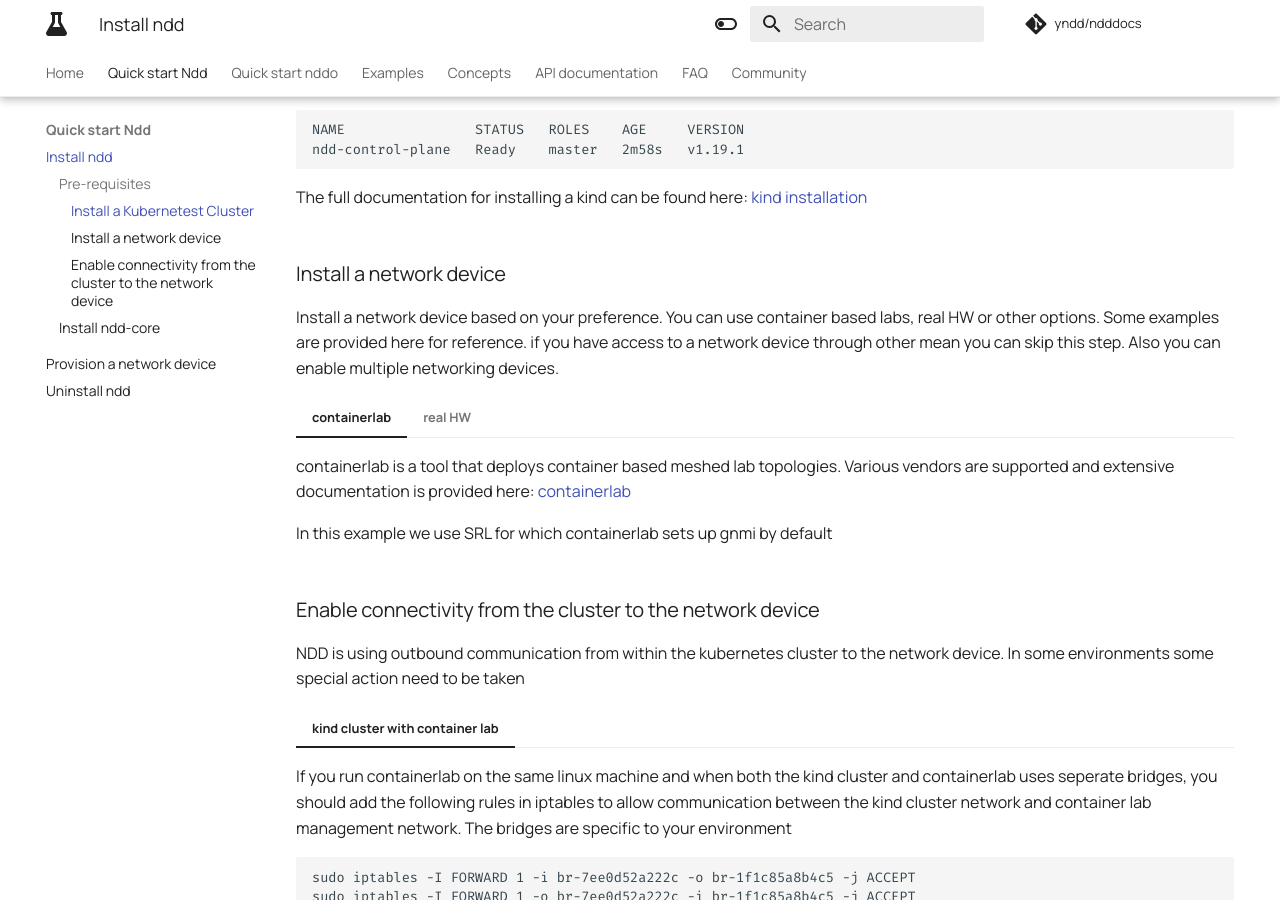
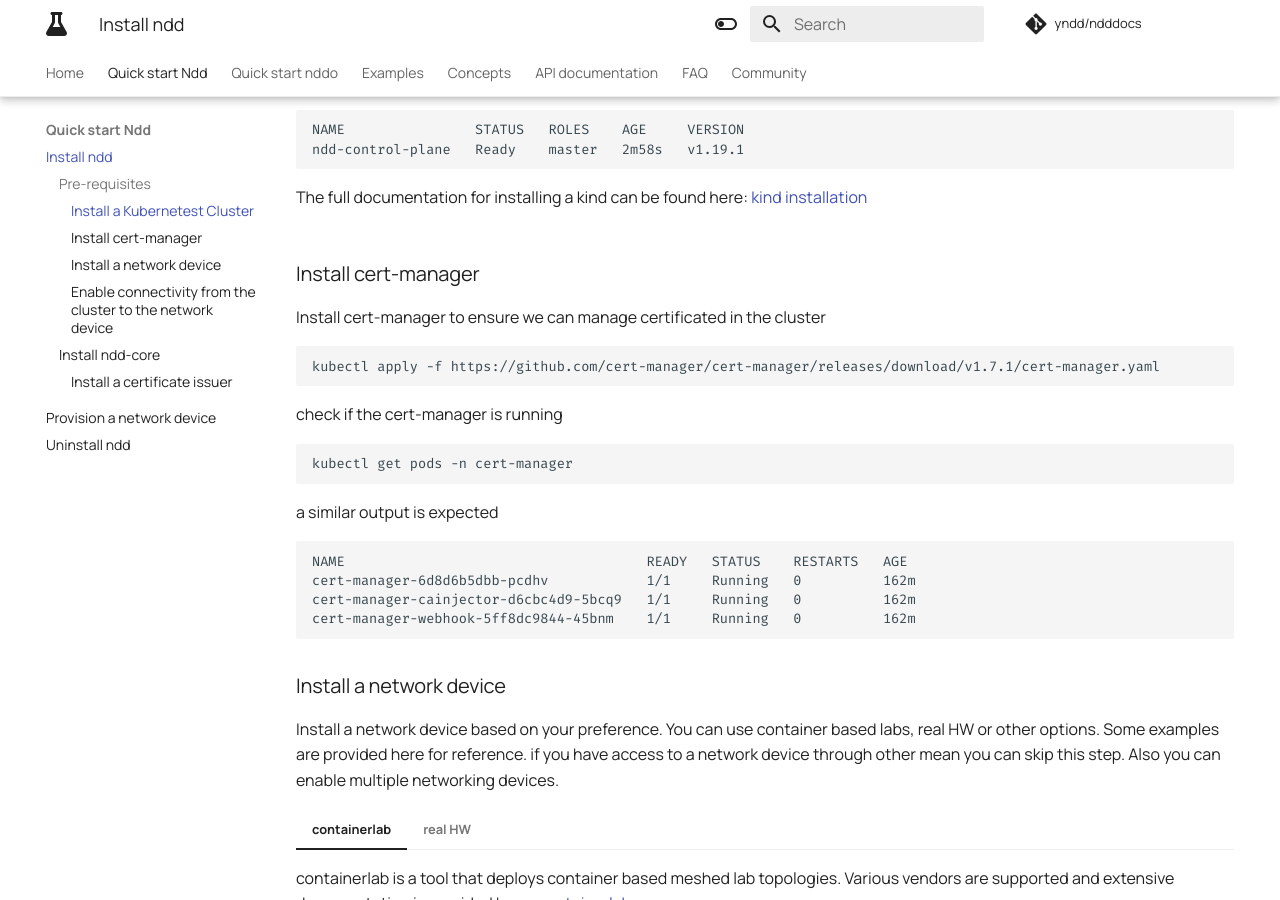
Before and after one commit to yndd/ndddocs, an MkDocs documentation site: the page built from docs/start/install.md, in a window 1280 px wide and 900 px high, scrolled down 803 px. Built offline with MkDocs 1.6.1 and Material for MkDocs 9.7.7, drawn with Linux system fonts in a browser that asks for light colours; comment, search, counter and statistics services are not loaded; some of the changed text lies outside the part shown.

Commit message:
added cert-manager

````diff
--- a/docs/start/install.md
+++ b/docs/start/install.md
@@ -45,6 +45,28 @@ Install a kubernetes cluster based on your preferences. Some examples are provid
     minikube getting started can be found here:  https://minikube.sigs.k8s.io/docs/start/
     ```
 
+### Install cert-manager
+
+Install cert-manager to ensure we can manage certificated in the cluster
+
+```
+kubectl apply -f https://github.com/cert-manager/cert-manager/releases/download/v1.7.1/cert-manager.yaml
+```
+
+check if the cert-manager is running
+
+```
+kubectl get pods -n cert-manager
+```
+
+a similar output is expected
+
+```
+NAME                                     READY   STATUS    RESTARTS   AGE
+cert-manager-6d8d6b5dbb-pcdhv            1/1     Running   0          162m
+cert-manager-cainjector-d6cbc4d9-5bcq9   1/1     Running   0          162m
+cert-manager-webhook-5ff8dc9844-45bnm    1/1     Running   0          162m
+```
 ### Install a network device
 
 Install a network device based on your preference. You can use container based labs, real HW or other options. Some examples are provided here for reference. if you have access to a network device through other mean you can skip this step. Also you can enable multiple networking devices.
@@ -136,4 +158,31 @@ ndd-core-5dd5b5c679-6hkvw   2/2     Running   0          7m16s
 ndd-rbac-6d8d68dbbc-58rnt   2/2     Running   0          7m16s
 ```
 
+### Install a certificate issuer
+
+Install an issuer to manager the certifcates that are being used for the webhooks. We use self-signed certificates for this example
+
+```
+apiVersion: cert-manager.io/v1
+kind: Issuer
+metadata:
+  name: selfsigned-issuer
+  namespace: ndd-system
+spec:
+  selfSigned: {}
+```
+
+With the following command you can check if the issuer is installed properly
+
+```
+kubectl get issuers -n ndd-system -o wide
+```
+
+Expected output or similar
+
+```
+NAME                READY   STATUS   AGE
+selfsigned-issuer   True             164m
+```
+
 When all of this succeeded we can starrt provisioning network devices through kubernetes
````
Also changed, not shown: 2 other files.
